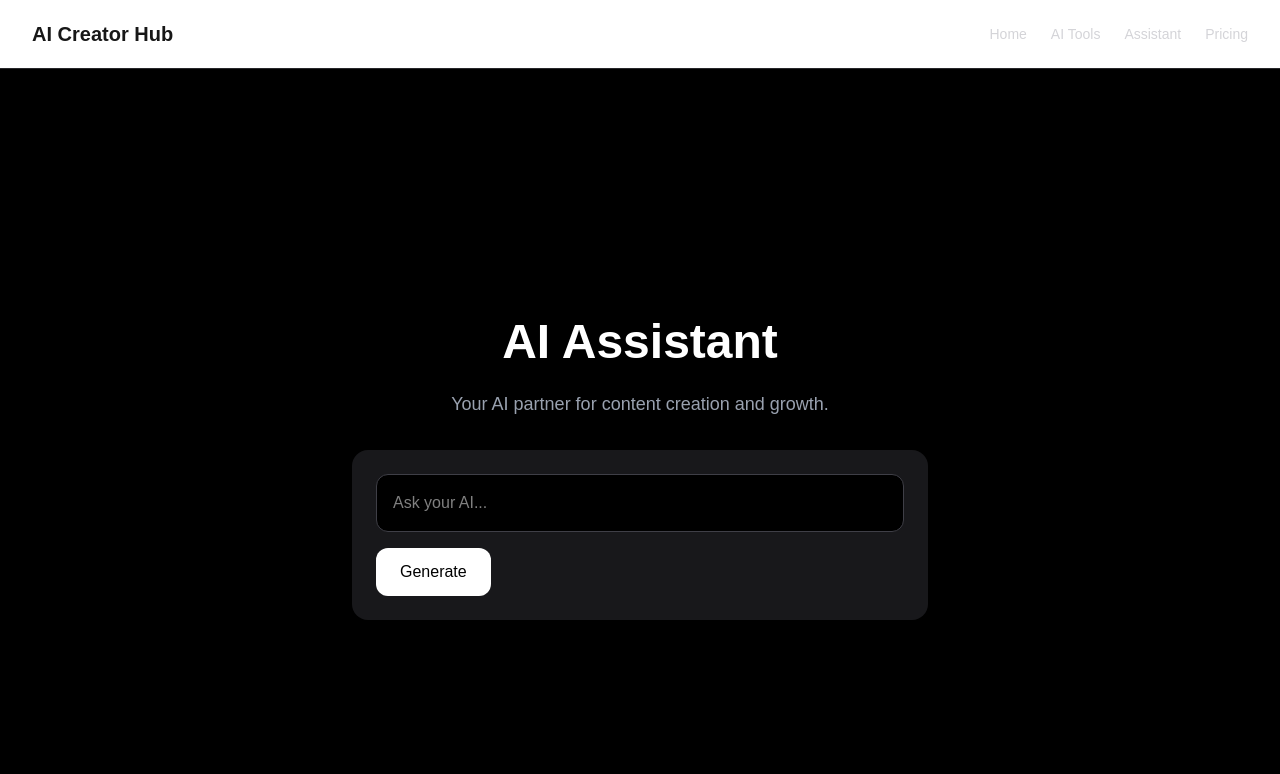
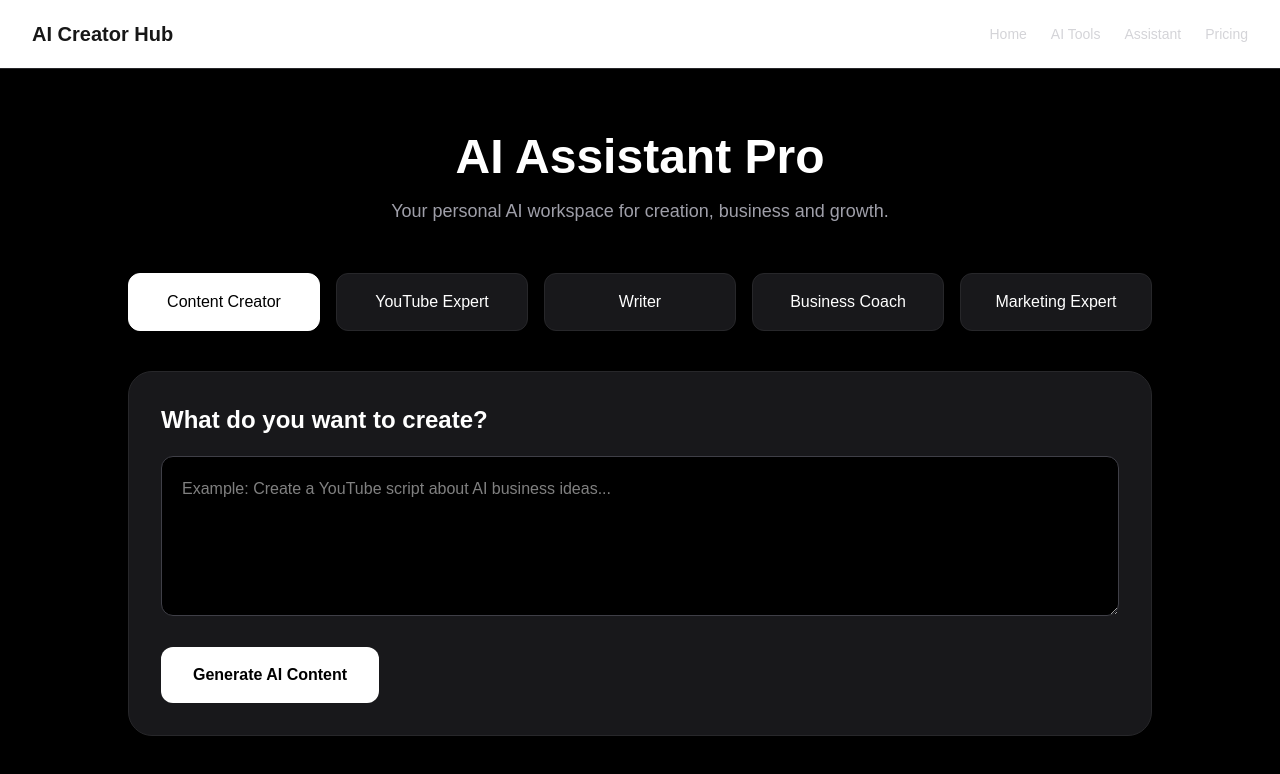
Before and after one commit to aicreatorhub-team/ai-creator-hub, a Next.js app in the folder ai-creator-hub/: page /ai-assistant in a window 1280 px wide. Shown: the top 774 px of the page. Built offline with nearby package versions, Linux system fonts and the light colour scheme.

Commit message:
Create AI Assistant Pro Interface

```diff
--- a/ai-creator-hub/app/ai-assistant/page.tsx
+++ b/ai-creator-hub/app/ai-assistant/page.tsx
@@ -1,24 +1,101 @@
-export default function AIAssistant() {
+"use client";
+
+import { useState } from "react";
+
+const modes = [
+  "Content Creator",
+  "YouTube Expert",
+  "Writer",
+  "Business Coach",
+  "Marketing Expert",
+];
+
+export default function AIAssistantPage() {
+  const [prompt, setPrompt] = useState("");
+  const [selectedMode, setSelectedMode] = useState("Content Creator");
+  const [result, setResult] = useState("");
+
+  function generate() {
+    setResult(
+      `AI Assistant Mode: ${selectedMode}
+
+Your request:
+${prompt}
+
+AI generation will be connected here.`
+    );
+  }
+
   return (
-    <main className="min-h-screen bg-black text-white flex flex-col items-center justify-center px-6">
-      <h1 className="text-5xl font-bold mb-6">
-        AI Assistant
-      </h1>
+    <main className="min-h-screen bg-black text-white px-6 py-16">
+      <section className="max-w-5xl mx-auto">
 
-      <p className="text-gray-400 text-lg mb-8 text-center">
-        Your AI partner for content creation and growth.
-      </p>
+        <div className="text-center mb-12">
+          <h1 className="text-5xl font-bold mb-4">
+            AI Assistant Pro
+          </h1>
 
-      <div className="w-full max-w-xl bg-zinc-900 rounded-2xl p-6">
-        <input
-          className="w-full bg-black border border-zinc-700 rounded-xl p-4"
-          placeholder="Ask your AI..."
-        />
+          <p className="text-zinc-400 text-lg">
+            Your personal AI workspace for creation, business and growth.
+          </p>
+        </div>
 
-        <button className="mt-4 bg-white text-black px-6 py-3 rounded-xl">
-          Generate
-        </button>
-      </div>
+
+        <div className="grid md:grid-cols-5 gap-4 mb-10">
+          {modes.map((mode) => (
+            <button
+              key={mode}
+              onClick={() => setSelectedMode(mode)}
+              className={`rounded-xl border p-4 transition ${
+                selectedMode === mode
+                  ? "bg-white text-black border-white"
+                  : "bg-zinc-900 border-zinc-800"
+              }`}
+            >
+              {mode}
+            </button>
+          ))}
+        </div>
+
+
+        <div className="bg-zinc-900 border border-zinc-800 rounded-3xl p-8">
+
+          <h2 className="text-2xl font-bold mb-5">
+            What do you want to create?
+          </h2>
+
+          <textarea
+            value={prompt}
+            onChange={(e) => setPrompt(e.target.value)}
+            placeholder="Example: Create a YouTube script about AI business ideas..."
+            className="w-full h-40 bg-black border border-zinc-700 rounded-xl p-5 text-white"
+          />
+
+          <button
+            onClick={generate}
+            className="mt-6 bg-white text-black px-8 py-4 rounded-xl font-bold"
+          >
+            Generate AI Content
+          </button>
+
+        </div>
+
+
+        {result && (
+          <div className="mt-8 bg-zinc-900 border border-zinc-800 rounded-3xl p-8">
+
+            <h2 className="text-xl font-bold mb-4">
+              AI Result
+            </h2>
+
+            <pre className="whitespace-pre-wrap text-zinc-300">
+              {result}
+            </pre>
+
+          </div>
+        )}
+
+      </section>
     </main>
   );
 }
```
